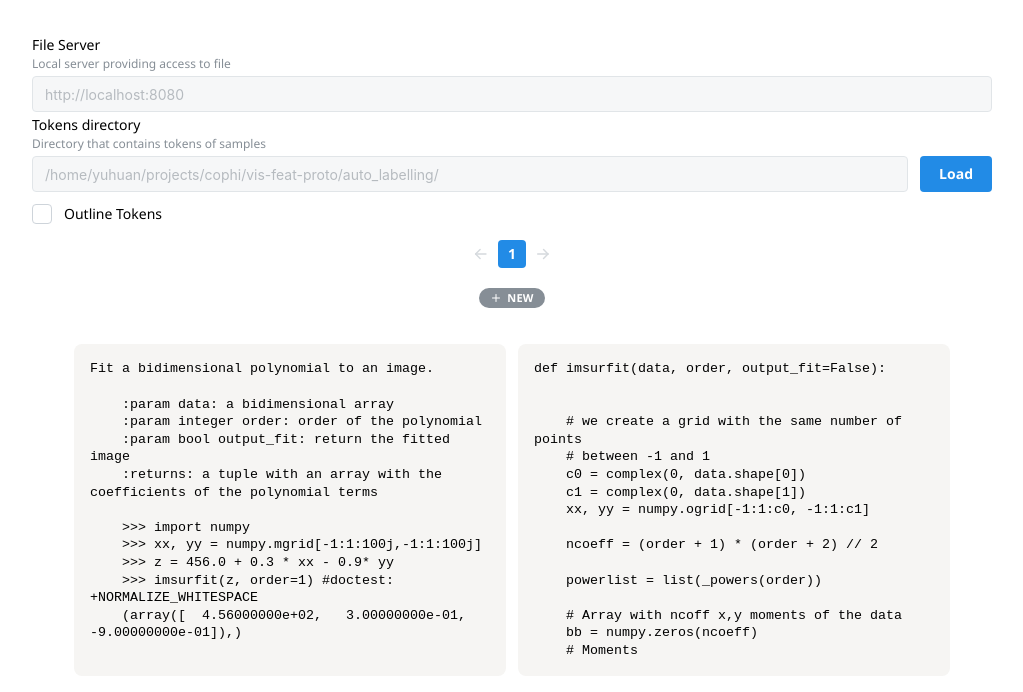
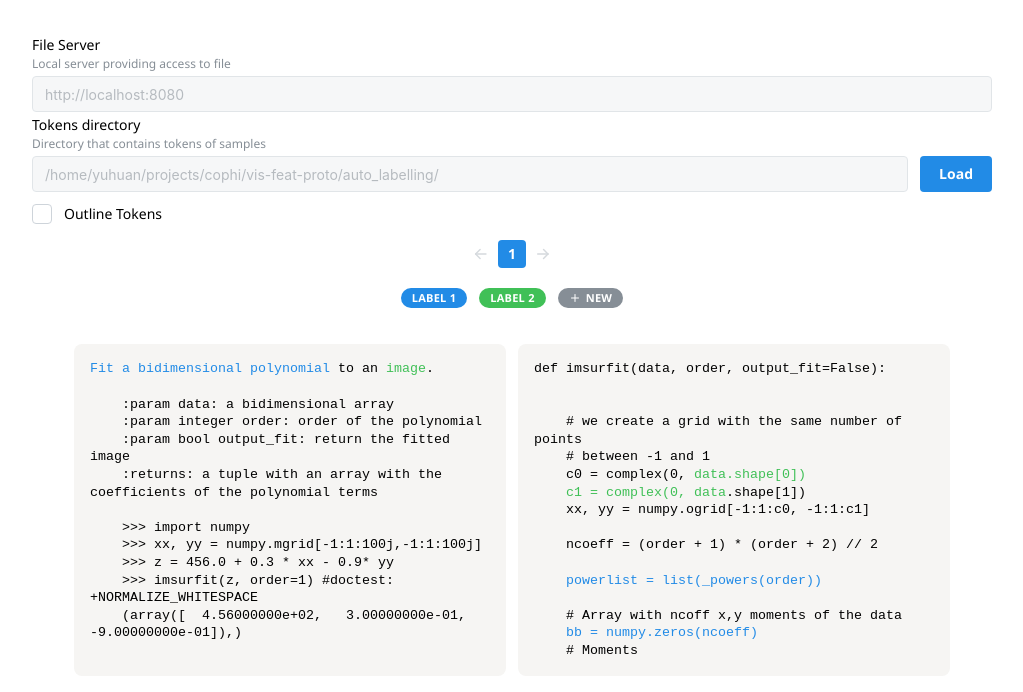
Before and after one commit to code-philia/text-alignment-maker, a React (Vite) app: page / in a window 1280 px wide. Shown: the top 692 px of the page, without its empty margins (128-1151 px from the left). Built offline with nearby package versions, Linux system fonts and the light colour scheme.

Commit message:
set up colors by Mantine colors

```diff
--- a/src/components/feature.tsx
+++ b/src/components/feature.tsx
@@ -543,6 +543,18 @@ export function Feature() {
         );
     };
 
+    // Data Loading
+    useEffect(() => {
+        // Set up labels and colors
+        const numOfLabels = Math.max(
+            commentSamples[currentIndex].groupedRanges.length,
+            codeSamples[currentIndex].groupedRanges.length
+        );
+        const defaultGeneratedColors = generateColorForLabels(numOfLabels);
+
+        setLabels(Array(numOfLabels).fill(0).map((_, i) => ({ text: `Label ${i + 1}`, color: defaultGeneratedColors[i] })));
+    }, [currentIndex]);
+
     const classList = ['feature-block'];
     if (optionOutlineTokens) {
         classList.push('outline-tokens');
```
